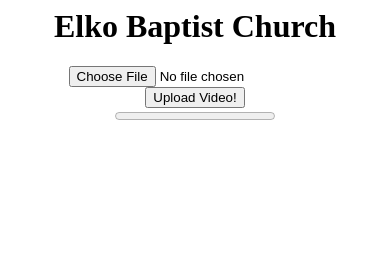
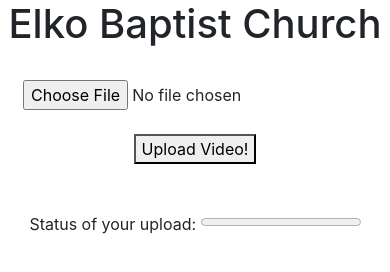
Before and after one commit to shanewalker1595/ElkoBaptist, a plain HTML site: page ElkoUpload.htm in a window 390 px wide. Drawn offline with nearby package versions, Linux system fonts and the light colour scheme.

Commit message:
Made mobile

```diff
--- a/ElkoUpload.htm
+++ b/ElkoUpload.htm
@@ -3,6 +3,8 @@
 <head>
     <title>Elko Baptist Church</title>
     <script src="https://ajax.googleapis.com/ajax/libs/jquery/3.4.1/jquery.min.js"></script>
+    <link rel="stylesheet" href="https://maxcdn.bootstrapcdn.com/bootstrap/4.0.0/css/bootstrap.min.css" integrity="sha384-Gn5384xqQ1aoWXA+058RXPxPg6fy4IWvTNh0E263XmFcJlSAwiGgFAW/dAiS6JXm" crossorigin="anonymous">
+    <meta name="viewport" content="width=device-width, initial-scale=1">
     <style>
         .header {
             text-align: center;
@@ -16,11 +18,13 @@
 
 <body>
     <div class="header">
-        <h1>Elko Baptist Church</h1>
+        <h1>Elko Baptist Church</h1><br />
     </div>
     <div class="content">
-        <input id="inFile" type="file" /><br />
-        <button id="btnUploadFile" value="Submit">Upload Video!</button><br />
+        <input id="inFile" type="file" /><br /><br />
+        <button id="btnUploadFile" value="Submit">Upload Video!</button><br /><br /><br />
+
+        Status of your upload:
         <progress id="Progress" value="0" max="100"></progress>
     </div>
     <script type="text/javascript">
```
